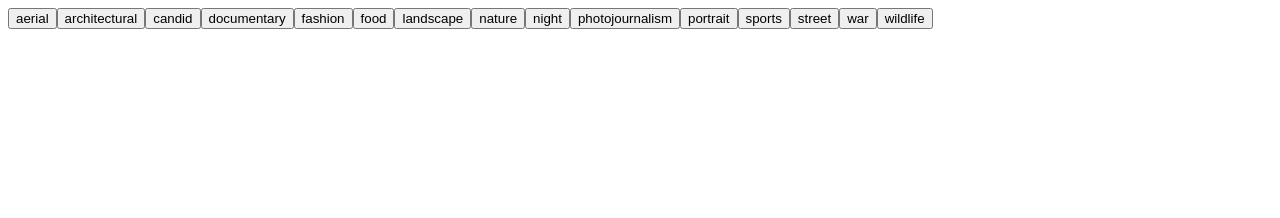
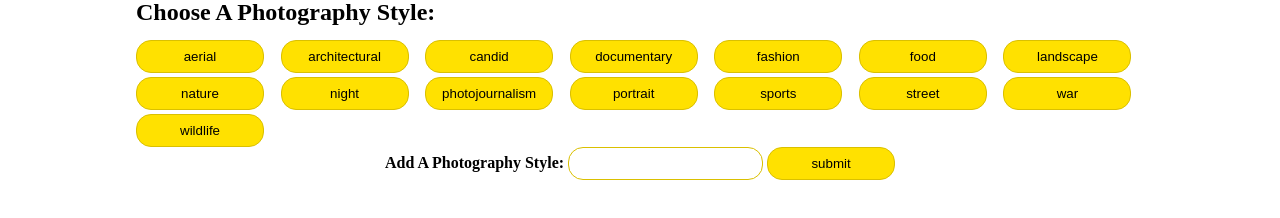
Before and after one commit to olen-d/GifTastic, a plain HTML site: page index.html in a window 1280 px wide. Drawn offline with nearby package versions, Linux system fonts and the light colour scheme.

Commit message:
Minimum viable product

```diff
--- a/assets/css/style.css
+++ b/assets/css/style.css
@@ -0,0 +1,173 @@
+/* http://meyerweb.com/eric/tools/css/reset/
+   v2.0 | 20110126
+   License: none (public domain)
+*/
+
+html, body, div, span, applet, object, iframe,
+h1, h2, h3, h4, h5, h6, p, blockquote, pre,
+a, abbr, acronym, address, big, cite, code,
+del, dfn, em, img, ins, kbd, q, s, samp,
+small, strike, strong, sub, sup, tt, var,
+b, u, i, center,
+dl, dt, dd, ol, ul, li,
+fieldset, form, label, legend,
+table, caption, tbody, tfoot, thead, tr, th, td,
+article, aside, canvas, details, embed,
+figure, figcaption, footer, header, hgroup,
+menu, nav, output, ruby, section, summary,
+time, mark, audio, video {
+	margin: 0;
+	padding: 0;
+	border: 0;
+	font-size: 100%;
+	font: inherit;
+	vertical-align: baseline;
+}
+/* HTML5 display-role reset for older browsers */
+article, aside, details, figcaption, figure,
+footer, header, hgroup, menu, nav, section {
+	display: block;
+}
+body {
+	line-height: 1;
+}
+ol, ul {
+	list-style: none;
+}
+blockquote, q {
+	quotes: none;
+}
+blockquote:before, blockquote:after,
+q:before, q:after {
+	content: '';
+	content: none;
+}
+table {
+	border-collapse: collapse;
+	border-spacing: 0;
+}
+
+/*  End Reset   */
+
+* {
+    box-sizing: border-box;
+}
+
+body {
+    text-align: center;
+}
+
+h1 {
+    margin-bottom: 1rem;
+    font-size: 1.5rem;
+    font-weight: 600;
+    text-align: left;
+    color: #000000;
+}
+
+h2 {
+    margin-bottom: 1rem;
+    font-size: 1rem;
+    font-weight: 600;
+    color: #000000;
+    display: inline;
+}
+
+form, input {
+    display: inline;
+}
+
+.wrapper {
+    width: 90%;
+    margin: 0px auto 0px auto;
+}
+
+.one, .two {
+    --button-width: 8rem;
+    --button-padding: 0.5rem;
+}
+
+.one {
+    --button-repeat: 2;
+    margin: 0px auto 0px auto;
+    width: calc((var(--button-width) + var(--button-padding) * 2) * var(--button-repeat));
+}
+
+.buttons {
+    display: grid;
+    grid-template-columns: repeat(var(--button-repeat), minmax(var(--button-width), 1fr));
+    grid-gap: 0.25rem;
+}
+
+@media only screen and (min-width: 768px) {
+    .one {
+        --button-repeat: 3;
+        width: calc((var(--button-width) + var(--button-padding) * 2) * var(--button-repeat));
+    }
+
+    .buttons {
+        grid-template-columns: repeat(var(--button-repeat), minmax(var(--button-width), 1fr));
+    }
+}
+
+@media only screen and (min-width: 992px) {
+    .one {
+        --button-repeat: 5;
+        width: calc((var(--button-width) + var(--button-padding) * 2) * var(--button-repeat));
+    }
+
+    .buttons {
+        grid-template-columns: repeat(var(--button-repeat), minmax(var(--button-width), 1fr));
+    }
+}
+
+@media only screen and (min-width: 1200px) {
+    .one {
+        --button-repeat: 7;
+        width: calc((var(--button-width) + var(--button-padding) * 2) * var(--button-repeat));
+    }
+
+    .buttons {
+        grid-template-columns: repeat(var(--button-repeat), minmax(var(--button-width), 1fr));
+    }
+}
+
+.button {
+    padding: var(--button-padding);
+    width: var(--button-width);
+    background-color: #ffe100;
+    border: solid 1px #dac000;
+    border-radius: 15px;
+}
+
+.button:hover {
+    background-color: #ffff00;
+}
+
+.two {
+
+}
+
+input {
+    padding: 0.5rem;
+    border: solid 1px #dac000;
+    border-radius: 15px;
+    text-align: center;
+}
+
+.three {
+    width: 100%;
+    display: grid;
+    grid-template-columns: repeat(auto-fill, minmax(200px,1fr));
+    grid-gap: 2em;
+    align-items: center;
+}
+
+.image-card {
+
+}
+
+.gif {
+    border-radius: 20px;
+    filter: drop-shadow(2px 2px 6px #999999);
+}
--- a/assets/javascript/app.js
+++ b/assets/javascript/app.js
@@ -24,15 +24,24 @@ const gifMaker = {
             topicBtn.addClass("button topic-button");
             topicBtn.attr("data-topic", element);
             topicBtn.text(element);
-            $(".one").append(topicBtn);
+            $(".buttons").append(topicBtn);
         });
         $(".topic-button").on("click", function() {
             gifMaker.getGifs($(this));
         });
     },
 
+    addTopic() {
+        let newTopic = $("#topic-input").val().trim();
+        topics.push(newTopic);
+        topics.sort();
+        $(".buttons").empty();
+        $("#topic-input").val("");
+        gifMaker.createButtons();
+    },
+
     getGifs(thisTopic) {
-        $(".two").empty();
+        $(".three").empty();
         let topic = thisTopic.attr("data-topic");
         let queryURL = `https://api.giphy.com/v1/gifs/search?q=${topic}&api_key=C3B2bBZNWCN7FbYAWf7CfSZNN1CRAMl6&limit=10`
         $.ajax({
@@ -43,7 +52,7 @@ const gifMaker = {
             response.data.forEach((element) => {
                 let imageCard = $("<div>");
                 imageCard.addClass("image-card");
-                $(".two").append(imageCard);
+                $(".three").append(imageCard);
 
                 let topicImage = $("<img>");
                 topicImage.attr("src", element.images.fixed_width_still.url);
@@ -55,7 +64,7 @@ const gifMaker = {
 
                 let ratingParagraph = $("<p>");
                 ratingParagraph.addClass("rating");
-                ratingParagraph.text(element.rating);
+                ratingParagraph.html("rating:&nbsp;" + element.rating);
                 $(`.image-card:nth-of-type(${i})`).append(ratingParagraph);
                 i++;
             });
@@ -79,4 +88,8 @@ const gifMaker = {
 
 $(document).ready(() => {
     gifMaker.createButtons();
+    $("#add-topic").on("click", (e) => {
+        e.preventDefault();
+        gifMaker.addTopic();
+    });
 });
--- a/index.html
+++ b/index.html
@@ -25,9 +25,22 @@
         <body>
             <div class="wrapper">
                 <div class="one">
+                    <h1>
+                        Choose A Photography Style:
+                    </h1>
+                    <div class="buttons">
 
+                    </div>
                 </div>
                 <div class="two">
+                    <h2>
+                        Add A Photography Style:
+                    </h2>
+                    <form>
+                        <input type="text" id="topic-input"> <input type="submit" class="button" id="add-topic" value="submit">
+                    </form>
+                </div>
+                <div class="three">
 
                 </div>
             </div>
```
